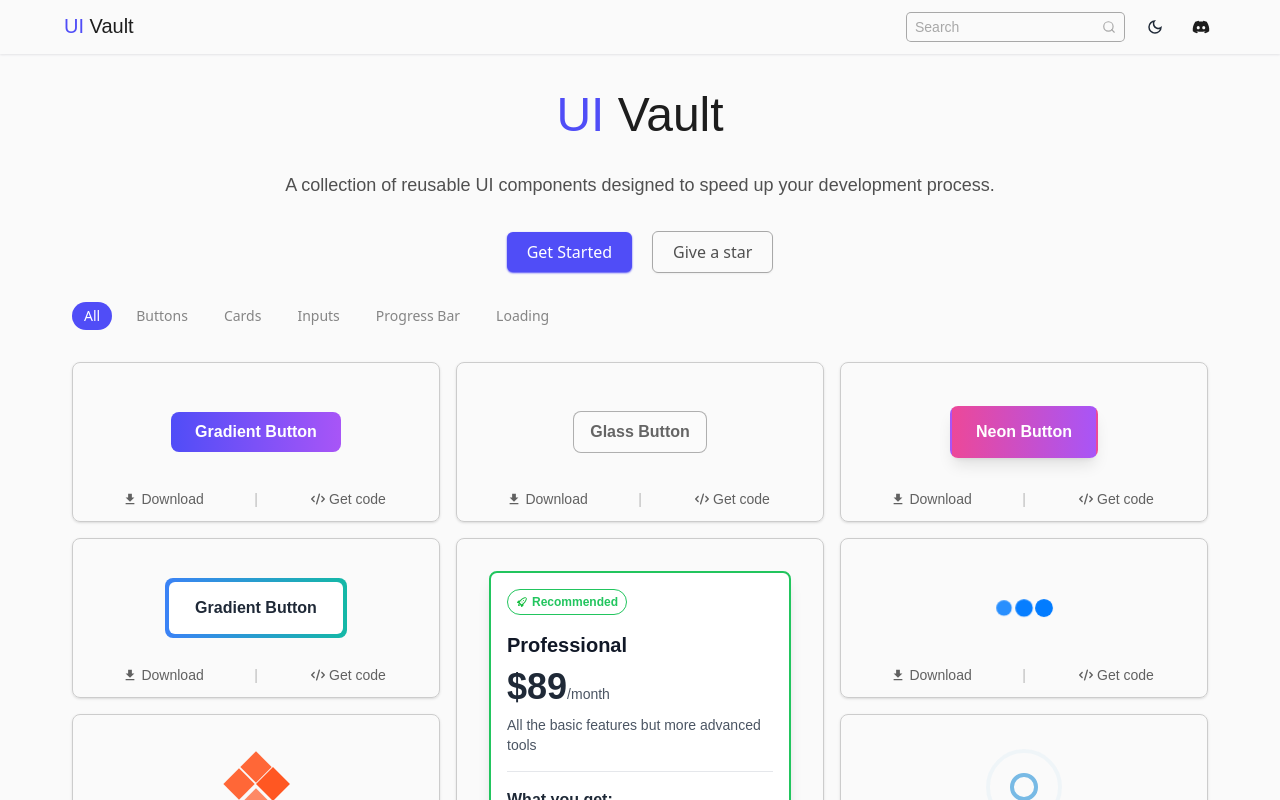
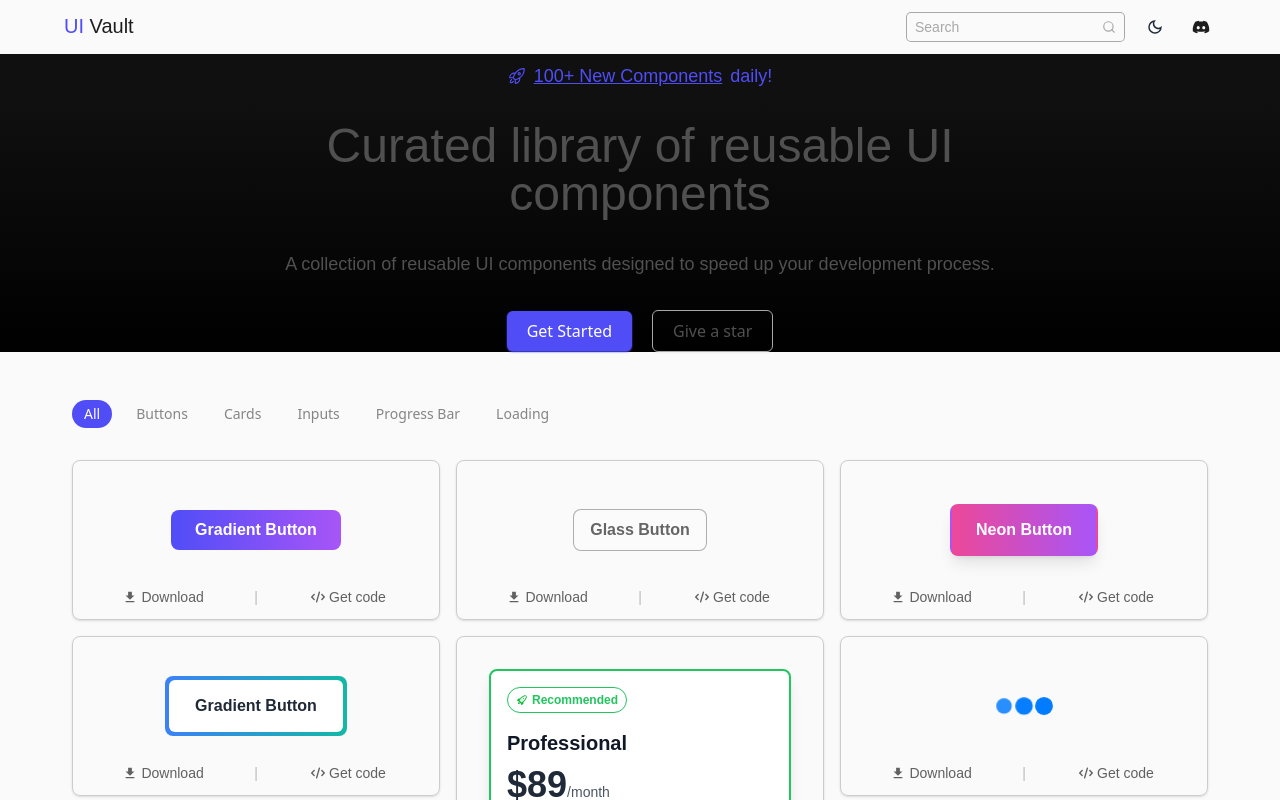
Before and after one commit to fizzycoding/UI-Vault, a React (Vite) app: page / in a window 1280 px wide. Shown: the top 800 px of the page. Built offline with nearby package versions, Linux system fonts and the light colour scheme; a web font is replaced by a local one.

Commit message:
UI Changes

```diff
--- a/src/features/home/screens/HomePage.jsx
+++ b/src/features/home/screens/HomePage.jsx
@@ -5,6 +5,9 @@ import GetCode from "../../detailedComponent/screens/GetCode";
 import ComponentsWrapper from "../components/ComponentsWrapper";
 import { options } from "../utils/groupOptions";
 import { Routes, Route, useLocation } from "react-router";
+import { HiOutlineRocketLaunch } from "react-icons/hi2";
+import { MdOutlineRocketLaunch } from "react-icons/md";
+
 function HomePage() {
   const [filter, setFilter] = useState("");
   const [clickedComponent, setClickedComponent] = useState(null);
@@ -16,7 +19,7 @@ function HomePage() {
     const route = location.pathname.split("/")[1];
     const selectedOption = options.find((option) => option.id === route);
     setFilter(selectedOption ? selectedOption.type : "");
-  },[location.pathname]);
+  }, [location.pathname]);
 
   return (
     <div className="flex flex-col justify-center items-center w-full">
@@ -24,17 +27,21 @@ function HomePage() {
       <NavBar />
 
       {/* Top of hero section  */}
-      <div className="w-full flex flex-col items-center max-w-6xl p-2">
-        <div className="w-full flex justify-center items-center gap-4 sm:gap-8 flex-col min-h-60 sm:min-h-60 min-md:min-h-80">
-          <div className="font-segoeBold text-3xl sm:text-5xl ">
-            <span className="text-primary">UI </span>
-            <span className="text-texts dark:text-texts-dark">Vault</span>
+      <div className="w-full flex flex-col items-center">
+        <div className="w-full flex justify-center items-center gap-4 bg-gradient sm:gap-8 flex-col min-h-60 sm:min-h-60 mb-10 min-md:min-h-80">
+          <div className="font-segoeBold  text-sm mt-2 sm:text-lg flex  justify-center items-center gap-1 sm:gap-2 ">
+            <HiOutlineRocketLaunch className="text-primary" />
+            <span className="text-primary underline ">100+ New Components</span>
+            <span className="text-primary"> daily!</span>
           </div>
+          <span className="sm:text-5xl text-3xl font-segoeBold font-medium text-center dark:text-texts-light95 text-texts-light30 max-w-4xl">
+            Curated library of reusable UI components
+          </span>
           <span className="sm:text-lg font-medium text-center dark:text-texts-light95 text-texts-light30 max-w-4xl">
             A collection of reusable UI components designed to speed up your
             development process.
           </span>
-          <div className="flex justify-center items-center gap-5 flex-wrap">
+          <div className="flex  justify-center items-center gap-5 flex-wrap">
             <button className="max-sm:text-sm rounded-md shadow-sm shadow-primary bg-primary font-sans font-medium px-5 py-2 text-white">
               Get Started
             </button>
@@ -46,7 +53,7 @@ function HomePage() {
 
         {/* main layout where all the componets will show  */}
 
-        <div className="flex flex-col gap-6 w-full">
+        <div className="flex flex-col max-w-6xl p-2 gap-6 w-full">
           {/* filter wala section  */}
           <div className="flex items-center gap-1 pb-2 sm:gap-3 overflow-x-scroll scrollbar-hide w-full">
             {options.map((option) => (
--- a/tailwind.config.js
+++ b/tailwind.config.js
@@ -20,7 +20,7 @@ export default {
       },
       backgroundImage: {
         gradient:
-          "linear-gradient(180deg, rgba(80,77,247,0.1) 0%, rgba(80,77,247,0.2) 100%);",
+          "linear-gradient(180deg, rgba(16,16,16,1) 14%, rgba(0,0,0,1) 100%);",
         senderGradient:
           "linear-gradient(180deg, rgba(87,87,87,0.05) 0%, rgba(87,87,87,0.1) 100%);",
       },
```
